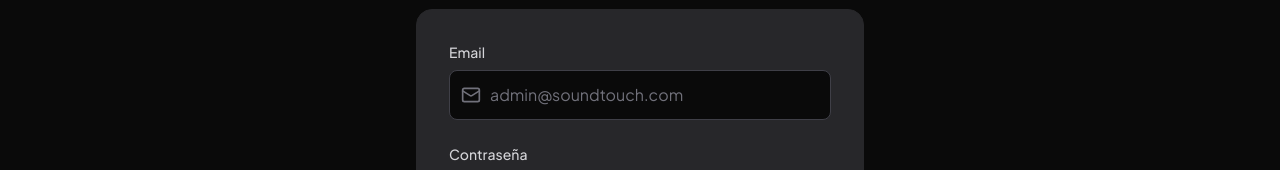
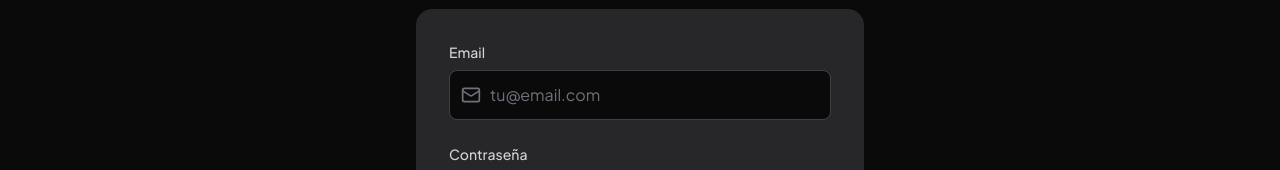
Before and after one commit to piipeares/soundtouch, a Next.js app: page /admin/login in a window 1280 px wide. Shown: the part 353-523 px from the top of the page. Built offline with nearby package versions, Linux system fonts and the light colour scheme; no server answers.

Commit message:
feat(admin): login real sin credenciales en placeholder y error 401 generico (task 3.3)

```diff
--- a/src/app/admin/login/page.tsx
+++ b/src/app/admin/login/page.tsx
@@ -2,6 +2,7 @@
 
 import { useState } from "react";
 import { useRouter } from "next/navigation";
+import Link from "next/link";
 import { Lock, Mail, Eye, EyeOff } from "lucide-react";
 import Logo from "@/components/layout/Logo";
 
@@ -25,12 +26,13 @@ export default function LoginPage() {
         body: JSON.stringify({ email, password }),
       });
 
-      const data = await res.json();
+      const data = await res.json().catch(() => null);
 
       if (res.ok) {
         router.push("/admin");
       } else {
-        setError(data.error || "Error al iniciar sesión");
+        // 401 genérico: el server no revela cuál campo falló.
+        setError(data?.error || "Credenciales inválidas");
       }
     } catch {
       setError("Error de conexión");
@@ -76,8 +78,9 @@ export default function LoginPage() {
                   value={email}
                   onChange={(e) => setEmail(e.target.value)}
                   className="w-full pl-10 pr-4 py-3 bg-brand-black border border-zinc-700 rounded-lg text-white placeholder-zinc-500 focus:outline-none focus:border-brand-orange transition-colors"
-                  placeholder="admin@soundtouch.com"
+                  placeholder="tu@email.com"
                   required
+                  autoComplete="username"
                 />
               </div>
             </div>
@@ -97,11 +100,13 @@ export default function LoginPage() {
                   className="w-full pl-10 pr-12 py-3 bg-brand-black border border-zinc-700 rounded-lg text-white placeholder-zinc-500 focus:outline-none focus:border-brand-orange transition-colors"
                   placeholder="••••••••"
                   required
+                  autoComplete="current-password"
                 />
                 <button
                   type="button"
                   onClick={() => setShowPassword(!showPassword)}
                   className="absolute right-3 top-1/2 -translate-y-1/2 text-zinc-500 hover:text-zinc-300 transition-colors"
+                  aria-label={showPassword ? "Ocultar contraseña" : "Mostrar contraseña"}
                 >
                   {showPassword ? <EyeOff size={20} /> : <Eye size={20} />}
                 </button>
@@ -120,9 +125,9 @@ export default function LoginPage() {
         </form>
 
         <p className="mt-6 text-center text-sm text-zinc-500">
-          <a href="/" className="hover:text-brand-orange transition-colors">
+          <Link href="/" className="hover:text-brand-orange transition-colors">
             ← Volver al sitio
-          </a>
+          </Link>
         </p>
       </div>
     </div>
```
